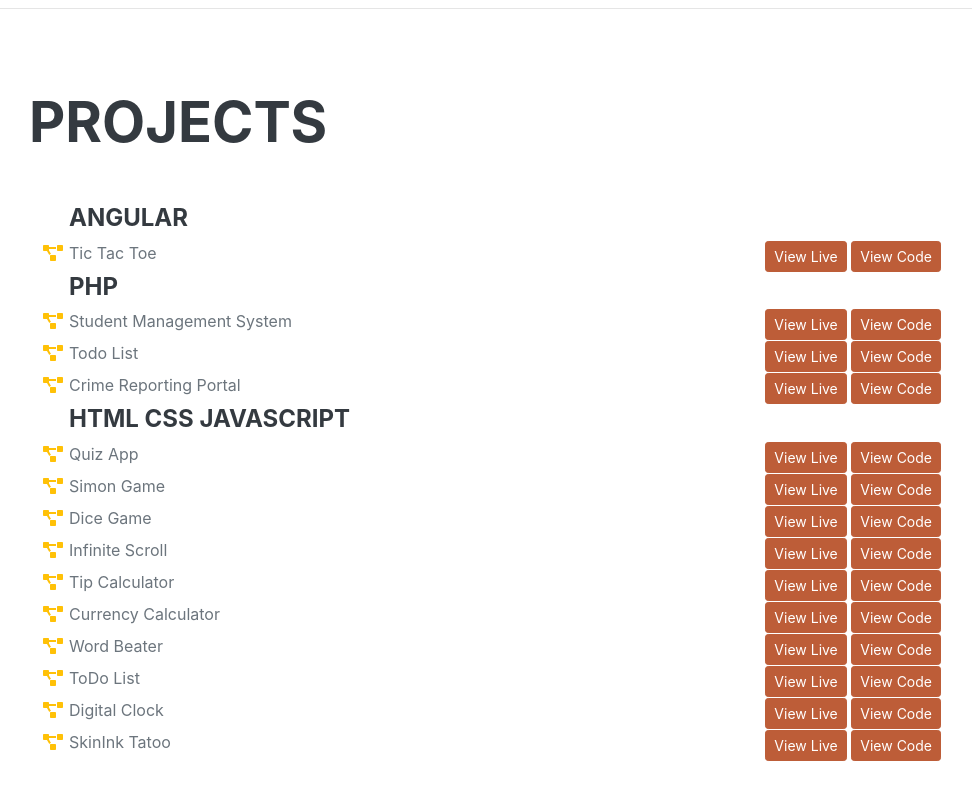
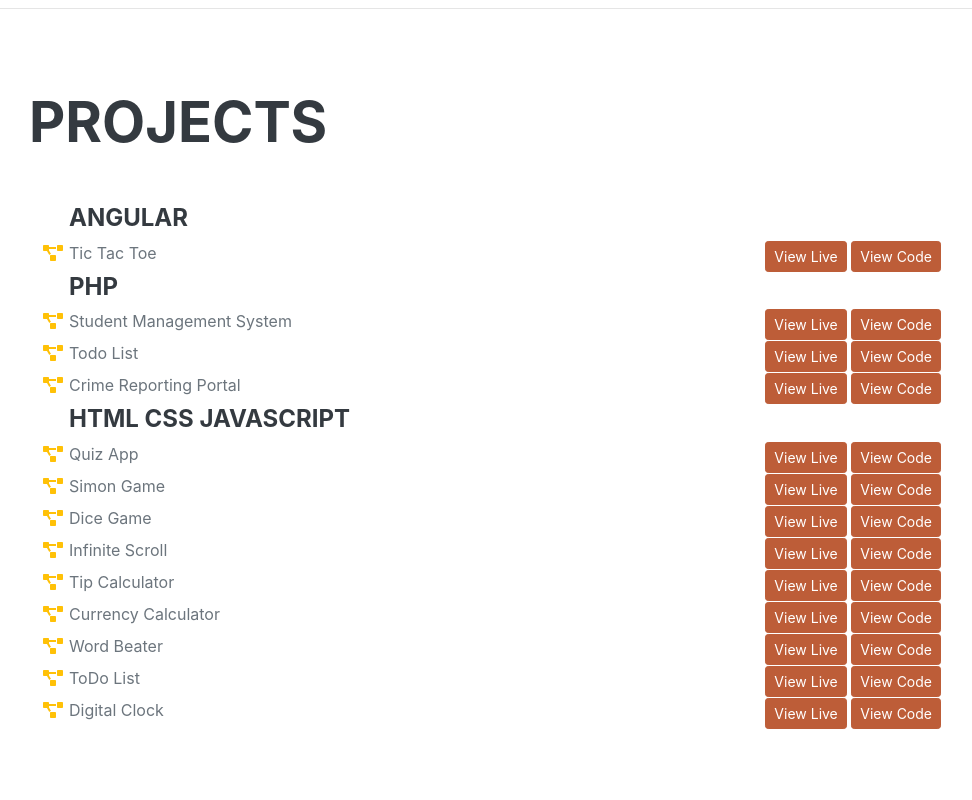
Before and after one commit to khullars16/ShivamKhullar.github.io, a plain HTML site: page index.html in a window 1280 px wide. Shown: the part 3341-4141 px from the top of the page, without its empty margins (291-1263 px from the left). Drawn offline with nearby package versions, Linux system fonts and the light colour scheme; a web font is replaced by a local one.

Commit message:
Update index.html

```diff
--- a/index.html
+++ b/index.html
@@ -365,16 +365,7 @@
             </span>
           </li>
 
-          <li class="my-2">
-            <span class="fa-li"><i class="fas fa-project-diagram text-warning"></i></span>
-            SkinInk Tatoo
-            <span class="float-right">
-              <a class="btn btn-primary btn-sm" target="blank"
-                href="https://khullars16.github.io/skininktatoo.github.io/">View Live</a>
-              <a class="btn btn-primary btn-sm" target="blank"
-                href="https://github.com/khullars16/skininktatoo.github.io/">View Code</a>
-            </span>
-          </li>
+
         </ul>
       </div>
     </section>
```
